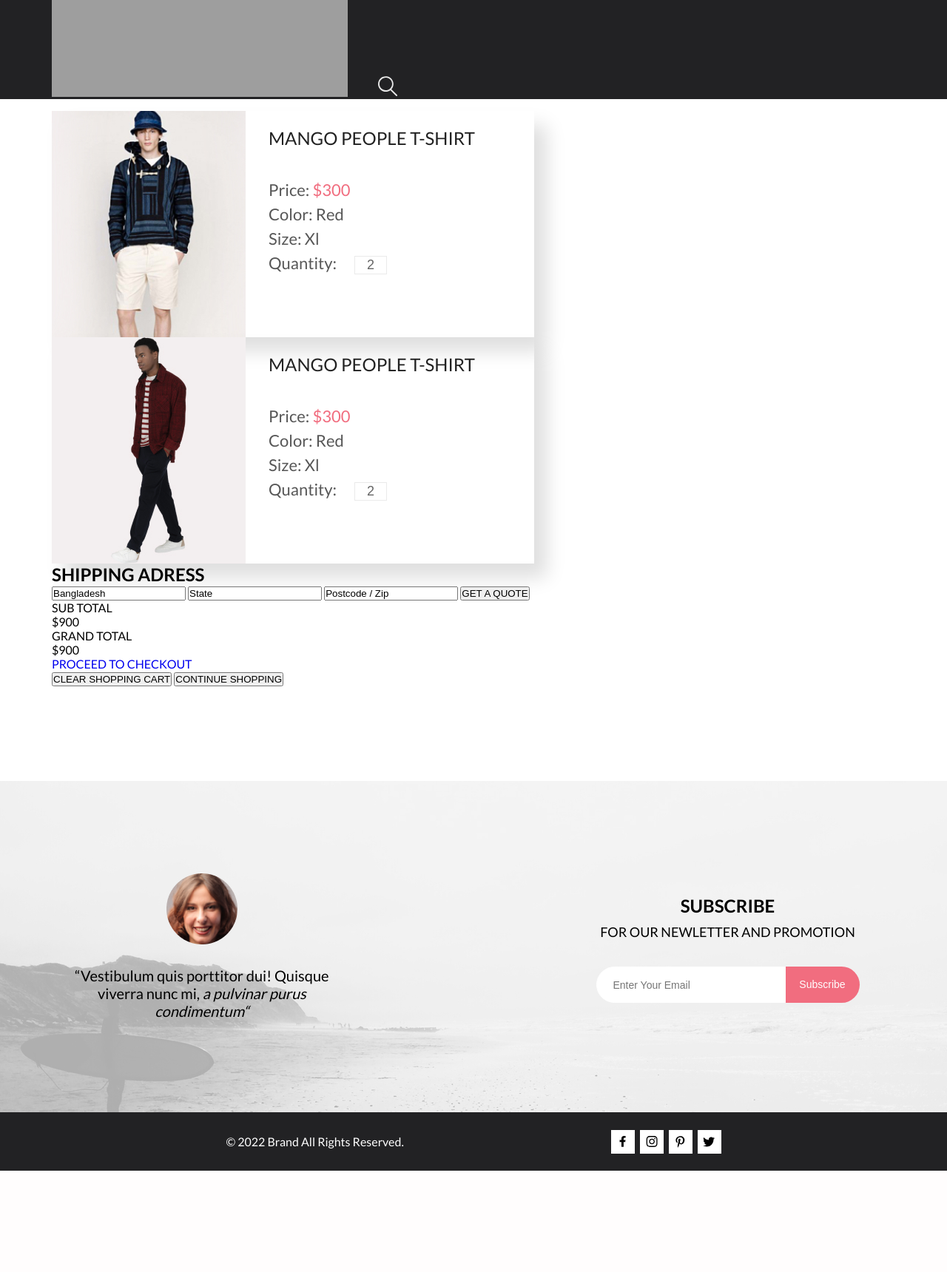
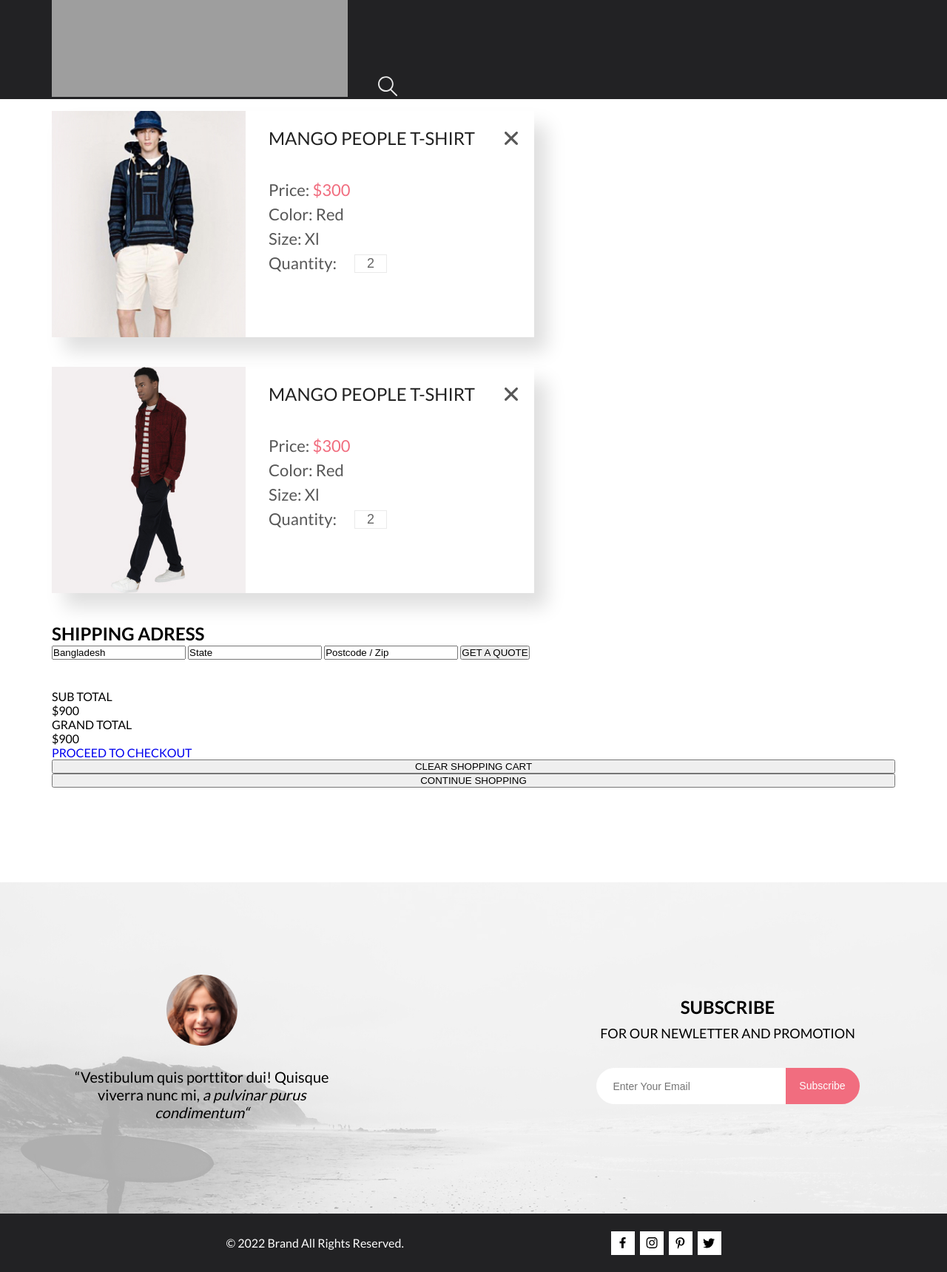
Before and after one commit to StaciBunx/frontend, a PHP site: page /cart.html in a window 1280 px wide. Shown: the part 169-1889 px from the top of the page at 74% size. Before the commit the page ends 1752 px from the top, so only its background shows below. Run offline with PHP 8.4, Linux system fonts and the light colour scheme; grey boxes are pictures that could not be loaded.

Commit message:
feat: add style to cart__item

```diff
--- a/Brand-shop/cart.html
+++ b/Brand-shop/cart.html
@@ -96,6 +96,12 @@
                             <input type="number" name="" id="quantity1" min="0" value="2" class="cart__input">
                         </div>
                     </div>
+                    <svg xmlns="http://www.w3.org/2000/svg" width="18" height="18" viewBox="0 0 18 18" fill="none"
+                        class="cart__close">
+                        <path
+                            d="M11.2453 9L17.5302 2.71516C17.8285 2.41741 17.9962 2.01336 17.9966 1.59191C17.997 1.17045 17.8299 0.76611 17.5322 0.467833C17.2344 0.169555 16.8304 0.00177586 16.4089 0.00140366C15.9875 0.00103146 15.5831 0.168097 15.2848 0.465848L9 6.75069L2.71516 0.465848C2.41688 0.167571 2.01233 0 1.5905 0C1.16868 0 0.764125 0.167571 0.465848 0.465848C0.167571 0.764125 0 1.16868 0 1.5905C0 2.01233 0.167571 2.41688 0.465848 2.71516L6.75069 9L0.465848 15.2848C0.167571 15.5831 0 15.9877 0 16.4095C0 16.8313 0.167571 17.2359 0.465848 17.5342C0.764125 17.8324 1.16868 18 1.5905 18C2.01233 18 2.41688 17.8324 2.71516 17.5342L9 11.2493L15.2848 17.5342C15.5831 17.8324 15.9877 18 16.4095 18C16.8313 18 17.2359 17.8324 17.5342 17.5342C17.8324 17.2359 18 16.8313 18 16.4095C18 15.9877 17.8324 15.5831 17.5342 15.2848L11.2453 9Z"
+                            fill="#575757" />
+                    </svg>
                 </div>
                 <div class="cart__item">
                     <img src="./img/cart/cart-img-2.jpg" alt="product image">
@@ -112,6 +118,12 @@
                             <input type="number" name="" id="quantity2" min="0" value="2" class="cart__input">
                         </div>
                     </div>
+                    <svg xmlns="http://www.w3.org/2000/svg" width="18" height="18" viewBox="0 0 18 18" fill="none"
+                        class="cart__close">
+                        <path
+                            d="M11.2453 9L17.5302 2.71516C17.8285 2.41741 17.9962 2.01336 17.9966 1.59191C17.997 1.17045 17.8299 0.76611 17.5322 0.467833C17.2344 0.169555 16.8304 0.00177586 16.4089 0.00140366C15.9875 0.00103146 15.5831 0.168097 15.2848 0.465848L9 6.75069L2.71516 0.465848C2.41688 0.167571 2.01233 0 1.5905 0C1.16868 0 0.764125 0.167571 0.465848 0.465848C0.167571 0.764125 0 1.16868 0 1.5905C0 2.01233 0.167571 2.41688 0.465848 2.71516L6.75069 9L0.465848 15.2848C0.167571 15.5831 0 15.9877 0 16.4095C0 16.8313 0.167571 17.2359 0.465848 17.5342C0.764125 17.8324 1.16868 18 1.5905 18C2.01233 18 2.41688 17.8324 2.71516 17.5342L9 11.2493L15.2848 17.5342C15.5831 17.8324 15.9877 18 16.4095 18C16.8313 18 17.2359 17.8324 17.5342 17.5342C17.8324 17.2359 18 16.8313 18 16.4095C18 15.9877 17.8324 15.5831 17.5342 15.2848L11.2453 9Z"
+                            fill="#575757" />
+                    </svg>
                 </div>
 
                 <div class="address">
--- a/Brand-shop/style.css
+++ b/Brand-shop/style.css
@@ -487,15 +487,18 @@ summary::-webkit-details-marker {
 .cart {
   padding-top: 96px;
   padding-bottom: 128px;
+  display: grid;
 }
 .cart__box {
   display: grid;
+  gap: 40px;
 }
 .cart__item {
   display: flex;
   width: 652px;
   height: 306px;
   box-shadow: 17px 19px 24px 0px rgba(0, 0, 0, 0.1294117647);
+  position: relative;
 }
 .cart__item_content {
   padding: 22px 31px 62px;
@@ -525,7 +528,7 @@ summary::-webkit-details-marker {
 }
 .cart__quantity {
   display: flex;
-  align-items: baseline;
+  align-items: flex-end;
 }
 .cart__input {
   font-style: normal;
@@ -543,6 +546,14 @@ summary::-webkit-details-marker {
 }
 .cart__input:focus {
   outline: 2px solid #F16D7F;
+}
+.cart__close {
+  position: absolute;
+  right: 22px;
+  top: 28px;
+}
+.cart__close:hover path {
+  fill: #F16D7F;
 }
 
 @keyframes animate_grow {
```
Also changed, not shown: Brand-shop/_cart.scss (+15 -1 lines), 1 other file.
